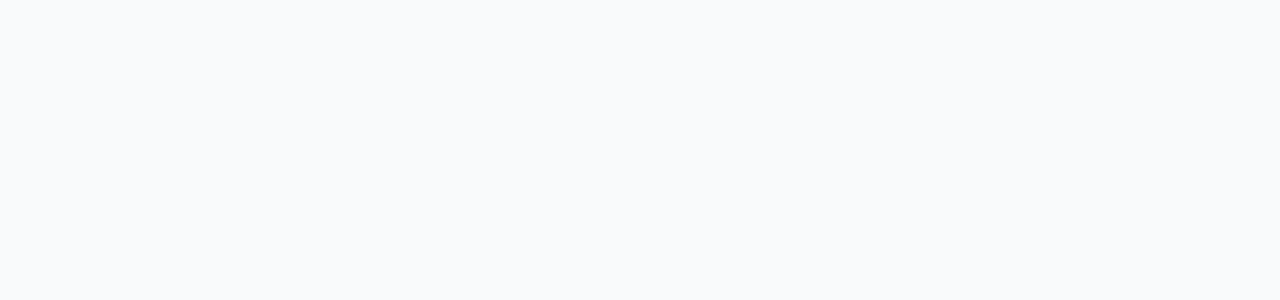
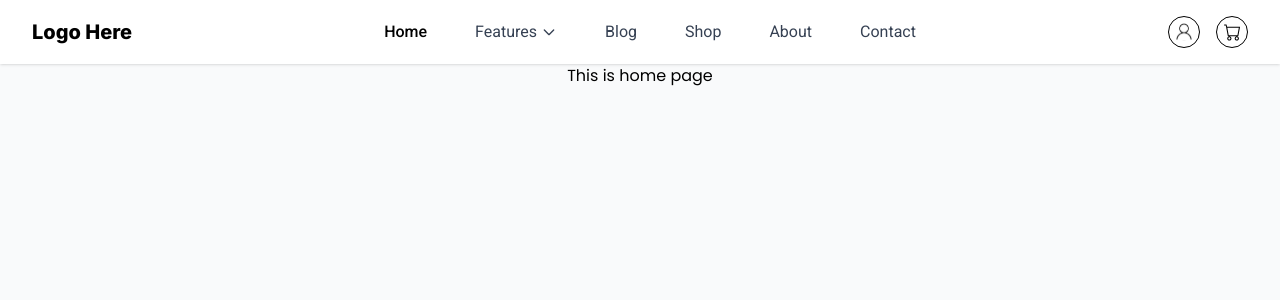
Before and after one commit to ntorbinskiy/mbunity-react-js-technical-assessment, a Next.js app: page / in a window 1280 px wide. Shown: the top 300 px of the page. Built offline with nearby package versions, Linux system fonts and the light colour scheme.

Commit message:
Move NavBar to layout.tsx

```diff
--- a/src/app/contact/page.tsx
+++ b/src/app/contact/page.tsx
@@ -1,4 +1,3 @@
-import { NavBar } from '@/components/nav-bar/NavBar';
 import React from 'react';
 
 export const metadata = {
@@ -9,13 +8,10 @@ export const metadata = {
 const ContactPage: React.FC = () => {
   return (
     <>
-            <NavBar currentPath="/contact" />
       <main className="flex flex-col items-center py-16 px-4 md:px-8">
         <div className="w-full max-w-6xl">
           <div className="text-center mb-12">
-                        <h1 className="text-4xl md:text-5xl font-bold font-poppins mb-4">
-                            Contact Us
-                        </h1>
+            <h1 className="text-4xl md:text-5xl font-bold font-poppins mb-4">Contact Us</h1>
             <p className="text-gray-600 text-lg font-poppins">
               Any question or remarks? Just write us a message!
             </p>
--- a/src/app/layout.tsx
+++ b/src/app/layout.tsx
@@ -2,6 +2,7 @@ import type { Metadata } from 'next';
 import './globals.css';
 import { inter, poppins, roboto } from './fonts';
 import React from 'react';
+import { NavBar } from '@/components/nav-bar/NavBar';
 
 export const metadata: Metadata = {
   title: 'Contact Us | Company Name',
@@ -12,10 +13,15 @@ interface RootLayoutProps {
   children: React.ReactNode;
 }
 
-export default function RootLayout({ children }: RootLayoutProps): React.ReactNode {
+export const RootLayout = async ({ children }: RootLayoutProps): Promise<React.ReactNode> => {
   return (
     <html lang="en" className={`${inter.variable} ${poppins.variable} ${roboto.variable}`}>
-      <body className="font-poppins bg-gray-50">{children}</body>
+      <body className="font-poppins bg-gray-50">
+        <NavBar />
+        {children}
+      </body>
     </html>
   );
-}
+};
+
+export default RootLayout;
--- a/src/app/page.tsx
+++ b/src/app/page.tsx
@@ -1,5 +1,5 @@
 import { JSX } from 'react';
 
 export default function Home(): JSX.Element {
-  return <div></div>;
+  return <div className="text-center">This is home page</div>;
 }
--- a/src/components/nav-bar/NavBar.tsx
+++ b/src/components/nav-bar/NavBar.tsx
@@ -1,24 +1,26 @@
+'use client';
+
 import Link from 'next/link';
 import { NavLink } from './NavLink';
 import { UserIcon } from './UserIcon';
 import { CartIcon } from './CartIcon';
 import { MobileMenuButton } from './MobileMenuButton';
 import React from 'react';
+import { usePathname } from 'next/navigation';
 
-interface NavBarProps {
-    currentPath: string;
-}
+export const NavBar: React.FC = () => {
+  const currentPath = usePathname();
 
-export const NavBar: React.FC<NavBarProps> = ({ currentPath }) => (
+  return (
     <header className="sticky top-0 z-10 bg-white shadow-sm">
       <div className="max-w-7xl mx-auto px-4 sm:px-6 lg:px-8">
         <div className="flex justify-between items-center h-16">
           <div className="flex-shrink-0 font-inter font-extrabold text-xl">
-                    <Link href="#">Logo Here</Link>
+            <Link href="/">Logo Here</Link>
           </div>
 
           <nav className="hidden md:flex items-center gap-12">
-                    <NavLink href="#" isActive={currentPath === '/'}>
+            <NavLink href="/" isActive={currentPath === '/'}>
               Home
             </NavLink>
             <NavLink href="#" isActive={currentPath === '/features'}>
@@ -49,7 +51,7 @@ export const NavBar: React.FC<NavBarProps> = ({ currentPath }) => (
             <NavLink href="#" isActive={currentPath === '/about'}>
               About
             </NavLink>
-                    <NavLink href="#" isActive={currentPath === '/contact'}>
+            <NavLink href="/contact" isActive={currentPath === '/contact'}>
               Contact
             </NavLink>
           </nav>
@@ -66,3 +68,4 @@ export const NavBar: React.FC<NavBarProps> = ({ currentPath }) => (
       </div>
     </header>
   );
+};
--- a/src/components/nav-bar/NavLink.tsx
+++ b/src/components/nav-bar/NavLink.tsx
@@ -1,4 +1,5 @@
 import Link from 'next/link';
+import React from 'react';
 
 interface NavLinkProps {
   href: string;
@@ -11,7 +12,7 @@ export const NavLink: React.FC<NavLinkProps> = ({ href, isActive, children }) =>
     <Link
       href={href}
       className={`font-roboto text-base  ${
-                isActive ? 'font-semibold text-black' : 'text-gray-700 hover:text-black'
+        isActive ? 'font-medium text-black' : 'text-gray-700 hover:text-black'
       }`}
     >
       {children}
```
Lines whose indentation alone changed are shown as unchanged.
